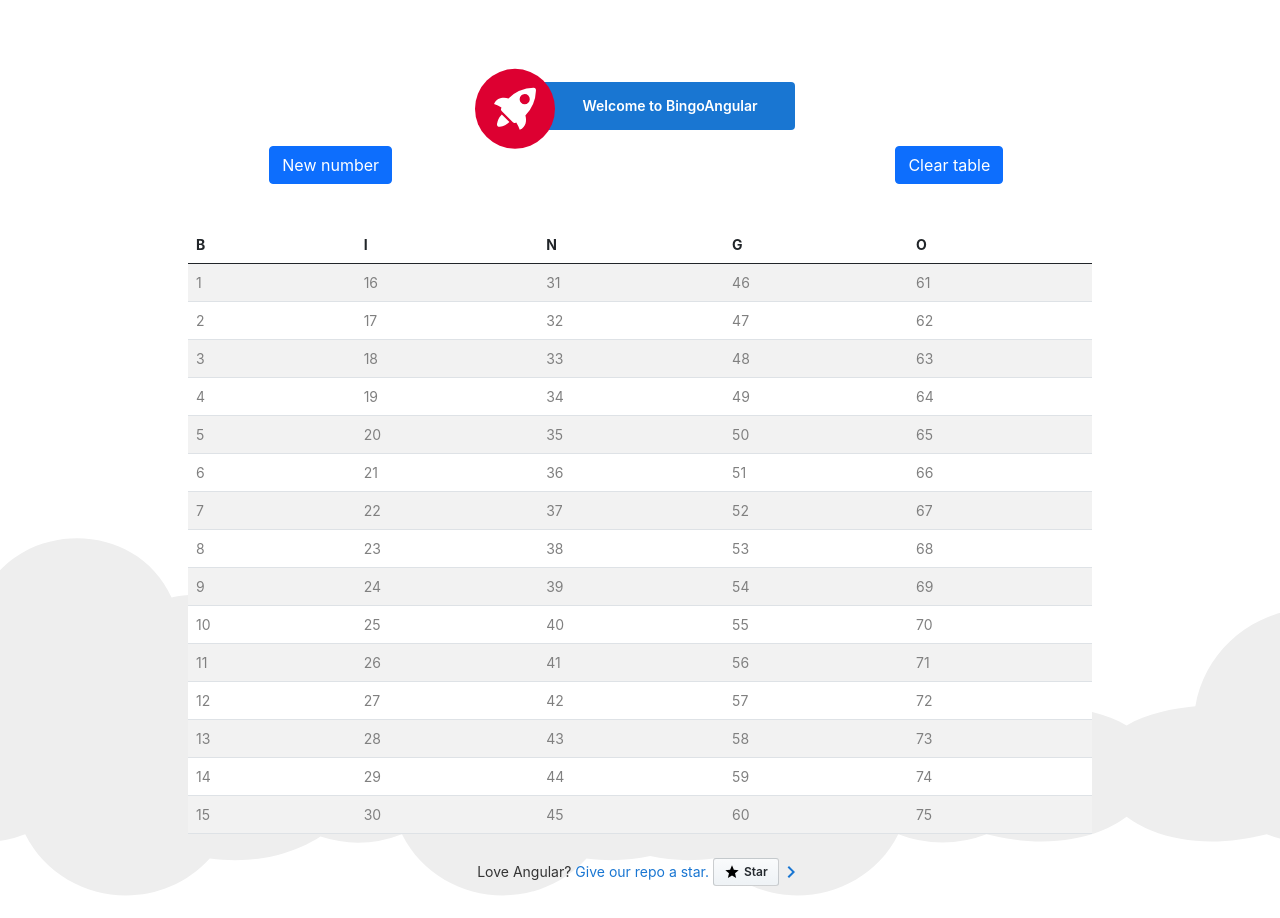
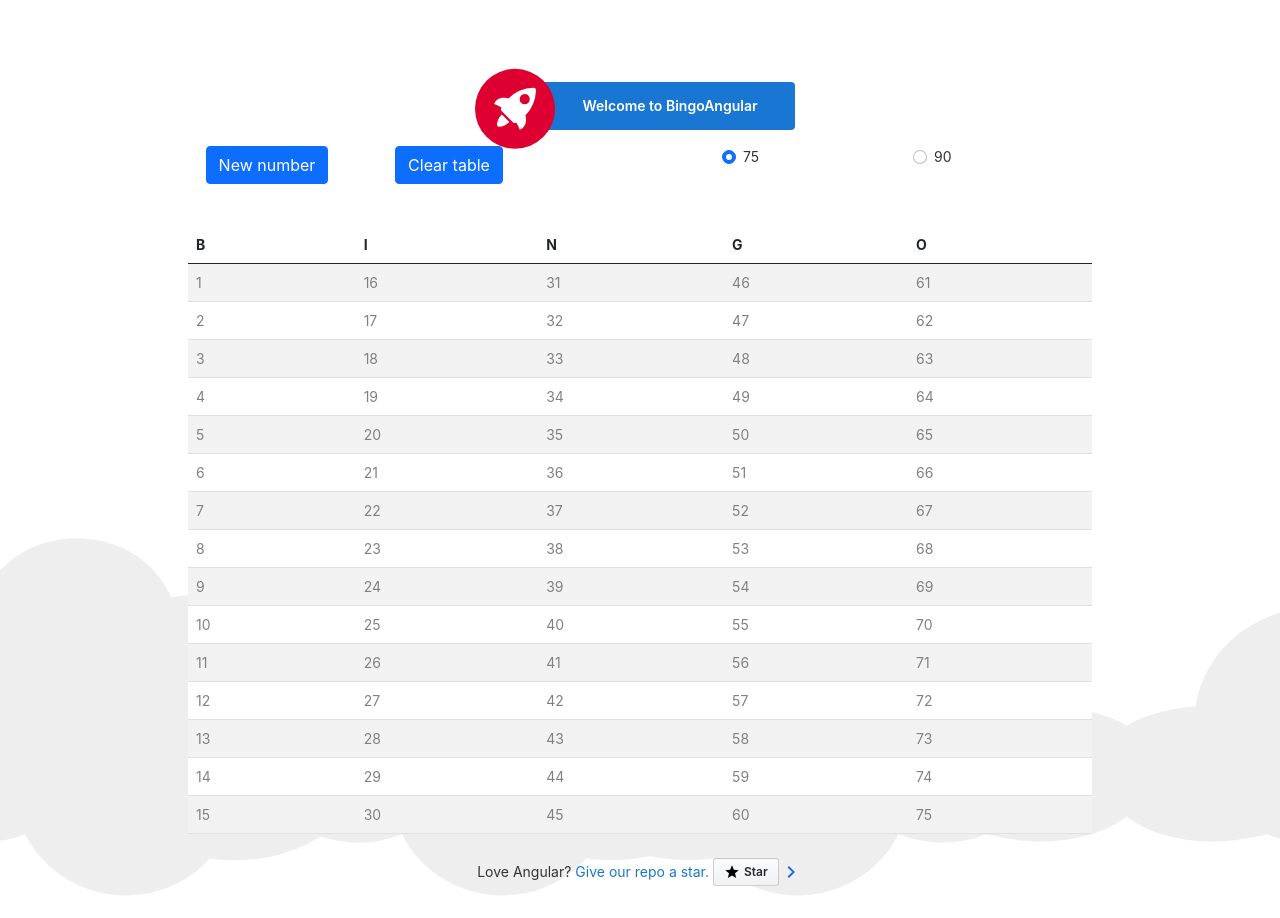
Before and after one commit to adlpaf/BingoAngular, an Angular app: page / in a window 1280 px wide. Built offline with nearby package versions, Linux system fonts and the light colour scheme.

Commit message:
Add new bingo rule

```diff
--- a/src/app/app.component.html
+++ b/src/app/app.component.html
@@ -317,11 +317,19 @@
   <div class="container">
     <div class="row">
       <div class="col text-center">
-        <button class="btn btn-primary" (click)="newNumber()">New number</button>
+        <button [ngClass]="['btn', 'btn-primary', ( bingo.length >= typeOfBingoNumeric ? 'disabled' : '' )]" (click)="newNumber()">New number</button>
+      </div>
+      <div class="col text-center">
+        <button class="btn btn-primary" (click)="cleanBoard()">Clear table</button>
       </div>
       <div class="col"></div>
-      <div class="col text-center">
-        <button class="btn btn-primary" (click)="cleanBoard()">Clear table</button>
+      <div class="col form-check">
+        <input type="radio" name="typeOfBingo" id="75Number" class="form-check-input" value="75" [(ngModel)]="typeOfBingo" (click)="changeTypeOfBingo('75')">
+        <label for="75Number" class="form-check-label">75</label>
+      </div>
+      <div class="col form-check">
+        <input type="radio" name="typeOfBingo" id="90Numbers" class="form-check-input" value="90" [(ngModel)]="typeOfBingo" (click)="changeTypeOfBingo('90')">
+        <label for="90Numbers" class="form-check-label">90</label>
       </div>
     </div>
   </div>
@@ -354,12 +362,12 @@
         </tr>
       </thead>
       <tbody>
-        <tr *ngFor="let i of [1, 2, 3, 4, 5, 6, 7, 8, 9, 10, 11, 12, 13 ,14, 15]">
+        <tr *ngFor="let i of arrayByColumn">
           <td [ngStyle]="{ 'color': searchArray(i) === undefined ? 'grey' : 'red' }">{{ i }}</td>
-          <td [ngStyle]="{ 'color': searchArray(i + 15) === undefined ? 'grey' : 'red' }">{{ i + 15 }}</td>
-          <td [ngStyle]="{ 'color': searchArray(i + 30) === undefined ? 'grey' : 'red' }">{{ i + 30 }}</td>
-          <td [ngStyle]="{ 'color': searchArray(i + 45) === undefined ? 'grey' : 'red' }">{{ i + 45 }}</td>
-          <td [ngStyle]="{ 'color': searchArray(i + 60) === undefined ? 'grey' : 'red' }">{{ i + 60 }}</td>
+          <td [ngStyle]="{ 'color': searchArray(i + (numberByColumn)) === undefined ? 'grey' : 'red' }">{{ i + (numberByColumn) }}</td>
+          <td [ngStyle]="{ 'color': searchArray(i + (numberByColumn * 2)) === undefined ? 'grey' : 'red' }">{{ i + (numberByColumn * 2) }}</td>
+          <td [ngStyle]="{ 'color': searchArray(i + (numberByColumn * 3)) === undefined ? 'grey' : 'red' }">{{ i + (numberByColumn * 3) }}</td>
+          <td [ngStyle]="{ 'color': searchArray(i + (numberByColumn * 4)) === undefined ? 'grey' : 'red' }">{{ i + (numberByColumn * 4) }}</td>
         </tr>
       </tbody>
     </table>
--- a/src/app/app.component.ts
+++ b/src/app/app.component.ts
@@ -17,6 +17,20 @@
   ];
   letterSelected = "";
   bingo:number[] = [];
+  typeOfBingo:string = '75';
+  typeOfBingoNumeric = 75;
+  numberByColumn:number = 15;
+  arrayByColumn:number[] = [1, 2, 3, 4, 5, 6, 7, 8, 9, 10, 11, 12, 13 ,14, 15];
+
+  changeTypeOfBingo(value: string) {
+    this.typeOfBingo = value;
+    this.typeOfBingoNumeric = parseInt(value);
+    this.numberByColumn = parseInt(this.typeOfBingo) / 5;
+    this.arrayByColumn = [];
+    for (let i = 1; i <= this.numberByColumn; i++) {
+      this.arrayByColumn.push(i);
+    }
+  }
 
   searchArray(index:number) {
     return this.bingo.find(i => i === index);
@@ -29,7 +43,7 @@
   }
 
   newNumber() {
-    if (this.bingo.length >= 75) {
+    if (this.bingo.length >= parseInt(this.typeOfBingo)) {
       this.number = 0;
       this.letterSelected = "ERROR";
       return;
@@ -38,12 +52,12 @@
     let numberSelected = 0;
     let searchNumber: number | undefined = 0;
     do {
-      numberSelected = Math.round(Math.random() * 74) + 1;
+      numberSelected = Math.round(Math.random() * (parseInt(this.typeOfBingo) - 1)) + 1;
       searchNumber = this.searchArray(numberSelected);
       validNumber = searchNumber === undefined ? false : true;
     } while (validNumber);
     this.bingo.push(numberSelected);
     this.number = numberSelected;
-    this.letterSelected = this.letter[Math.floor((numberSelected - 1) / 15)];
+    this.letterSelected = this.letter[Math.floor((numberSelected - 1) / this.numberByColumn)];
   }
 }
--- a/src/app/app.module.ts
+++ b/src/app/app.module.ts
@@ -1,5 +1,6 @@
 import { NgModule } from '@angular/core';
 import { BrowserModule } from '@angular/platform-browser';
+import { FormsModule } from '@angular/forms'
 
 import { AppComponent } from './app.component';
 
@@ -8,7 +9,8 @@
     AppComponent
   ],
   imports: [
-    BrowserModule
+    BrowserModule,
+    FormsModule
   ],
   providers: [],
   bootstrap: [AppComponent]
```
